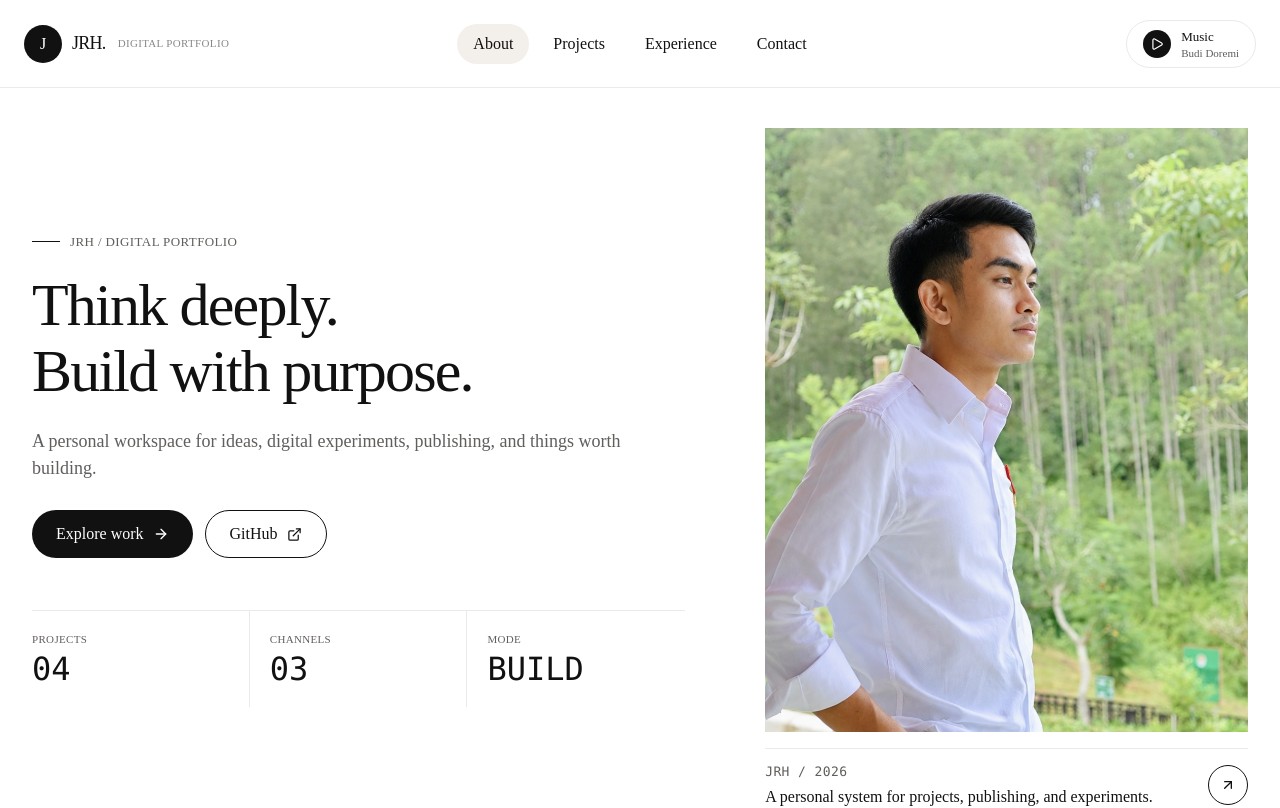
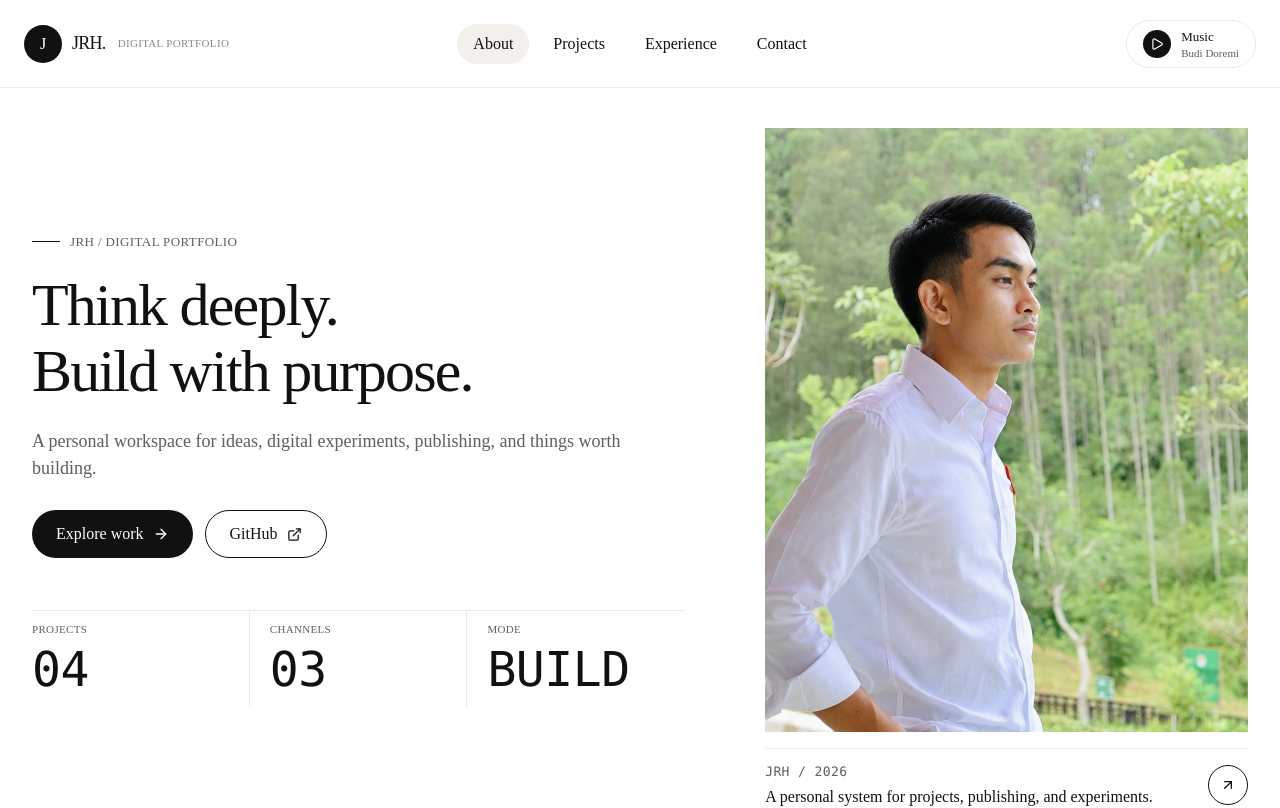
Before and after one commit to LionerHakim/JRHs, a React (Vite) app: page / in a window 1280 px wide. Shown: the top 808 px of the page. Built offline with nearby package versions, Linux system fonts and the light colour scheme.

Commit message:
polish: align hero stats with Titan mono scale

```diff
--- a/src/index.css
+++ b/src/index.css
@@ -567,8 +567,9 @@ main {
 }
 
 .hero-signals strong {
-  font-size: 32px;
-  line-height: 1;
+  font-size: var(--text-heading-lg);
+  line-height: 1.1;
+  letter-spacing: -.01em;
 }
 
 .hero-visual {
```
